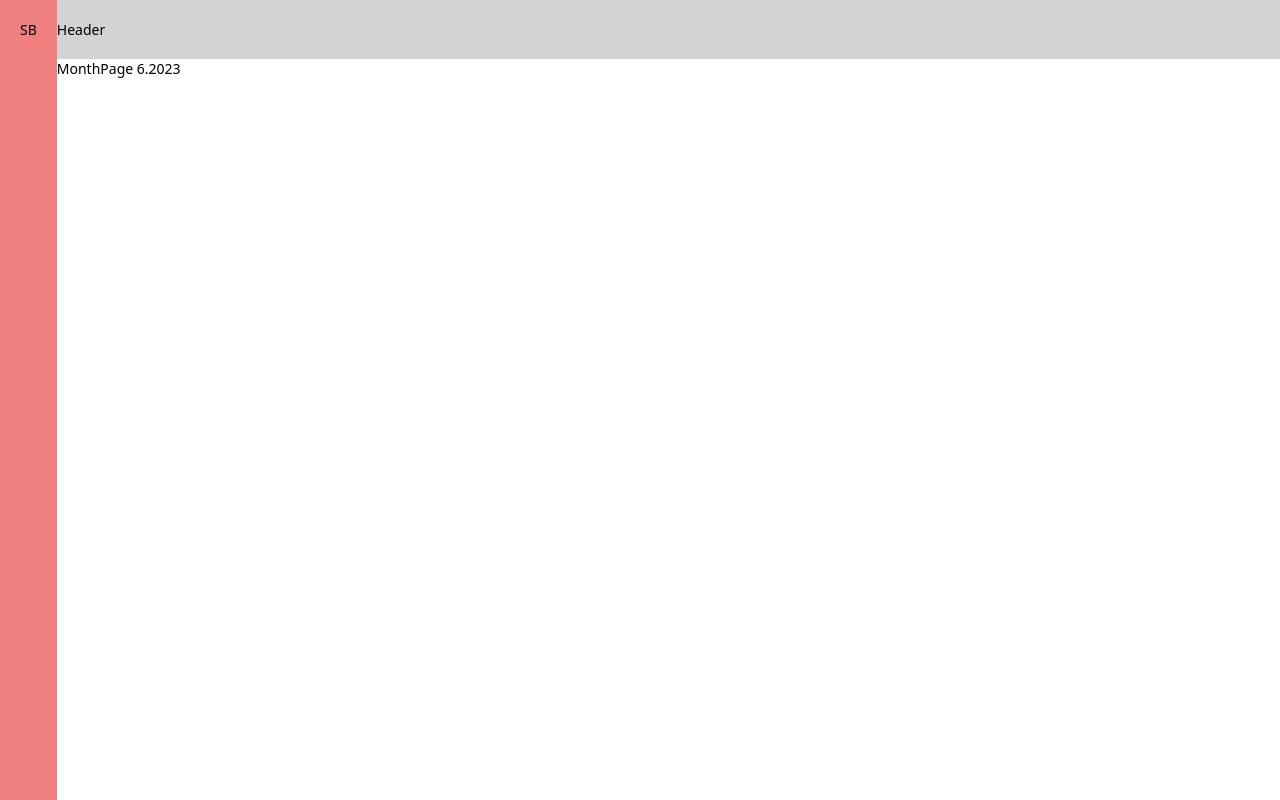
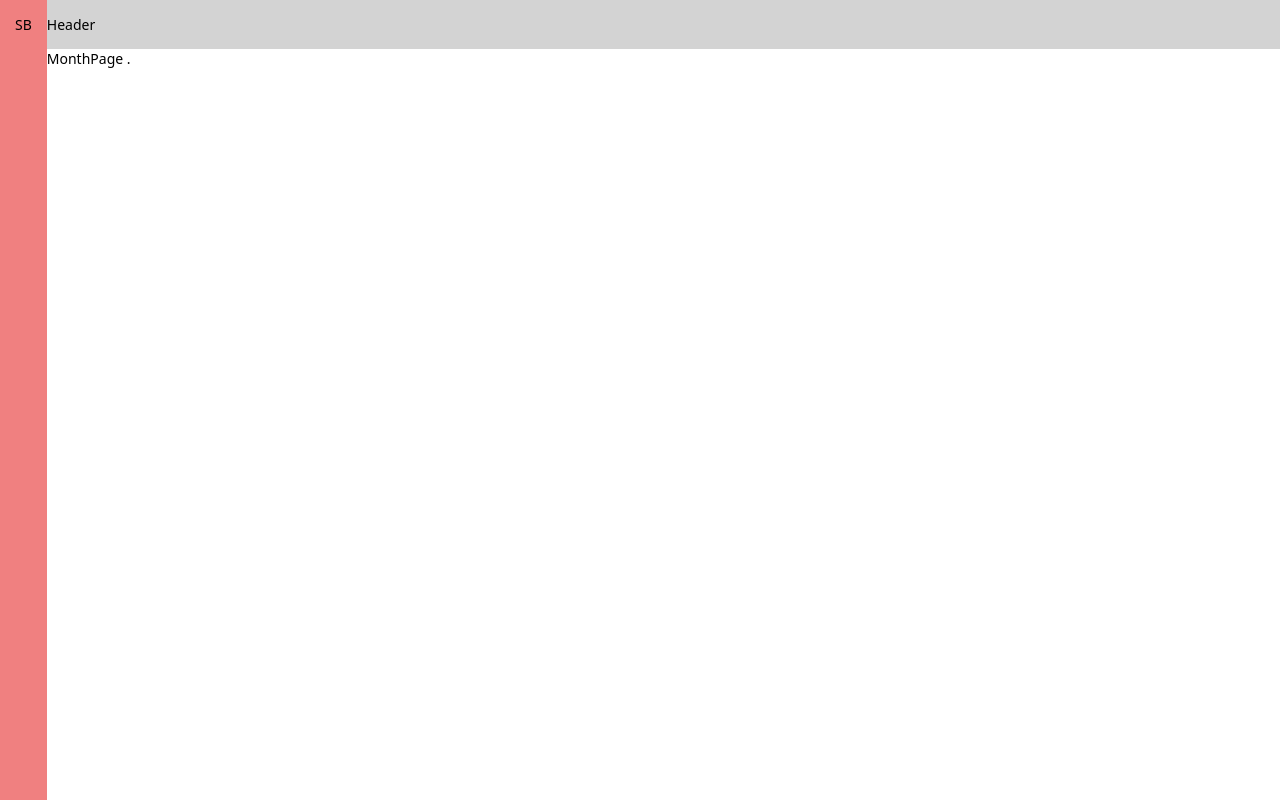
Before and after one commit to Erball-M/Calendar, a React (Vite) app: page / in a window 1280 px wide. Built offline with nearby package versions, Linux system fonts and the light colour scheme.

Commit message:
beginnig of switching to refactored utilities in Year/Month-Pages

```diff
--- a/src/components/YearMonth/YearMonth.jsx
+++ b/src/components/YearMonth/YearMonth.jsx
@@ -1,5 +1,5 @@
 import React, { useMemo } from 'react'
-import { getDaysWithIndent } from '../../utils/yearUtils'
+import { getMonthDaysWithIndent } from '../../utils/dateUtils'
 import { WeekDayNames } from '../../constans/dateNames'
 import cl from './YearMonth.module.scss'
 
@@ -20,7 +20,7 @@ const WeekDaysRow = () => {
 
 const YearMonth = ({ month }) => {
     const hadnledMonthDays = useMemo(() => {
-        return (getDaysWithIndent(month))
+        return (getMonthDaysWithIndent(month))
     }, [month])
 
     return (
--- a/src/pages/MonthPage/MonthPage.jsx
+++ b/src/pages/MonthPage/MonthPage.jsx
@@ -1,15 +1,23 @@
-import React from 'react'
-import { useParams } from 'react-router-dom'
+import React, { useEffect } from 'react'
+import { useNavigate, useParams } from 'react-router-dom'
+import { checkDateInRange } from '../../utils/dateUtils'
+import { } from '../../components/components'
 import cl from './MonthPage.module.scss'
 
 const MonthPage = () => {
-    const {
-        year = (new Date().getFullYear()),
-        month = (new Date().getMonth() + 1),
-    } = useParams()
+    const params = useParams()
+    const navigate = useNavigate()
+
+    useEffect(() => {
+        const isInRange = checkDateInRange(params)
+        // if (isInRange) {
+        //     navigate(isInRange)
+        // }
+        console.log(isInRange, 'isInRangeMonthPage')
+    }, [params])
 
     return (
-        <div>MonthPage {month}.{year}</div>
+        <div>MonthPage {params.month}.{params.year}</div>
     )
 }
 
--- a/src/pages/YearPage/YearPage.jsx
+++ b/src/pages/YearPage/YearPage.jsx
@@ -1,6 +1,6 @@
 import React, { useEffect, useMemo } from 'react'
 import { useNavigate, useParams } from 'react-router-dom'
-import { getYearMonths, checkYearInRange } from '../../utils/yearUtils'
+import { checkDateInRange, getYearMonths } from '../../utils/dateUtils'
 import { YearMonth } from '../../components/components'
 import cl from './YearPage.module.scss'
 
@@ -8,15 +8,15 @@ const YearPage = () => {
   const params = useParams()
   const navigate = useNavigate()
 
-  const year = parseInt(params.year)
   useEffect(() => {
-    const isInRange = checkYearInRange(year)
-    if (isInRange) {
-      navigate(isInRange)
-    }
-  }, [year])
+    const isInRange = checkDateInRange(params)
+    // if (isInRange) {
+    //   navigate(isInRange)
+    // }
+    console.log(isInRange, 'isInRangeYearPage')
+  }, [params])
 
-  const months = useMemo(() => getYearMonths(year), [year])
+  const months = useMemo(() => getYearMonths(params.year), [params.year])
 
   return (
     <div className={cl.wrapper}>
--- a/src/styles/_vars.scss
+++ b/src/styles/_vars.scss
@@ -6,7 +6,7 @@
     --fz-l: 18px;
 
     --container-width: 1200px;
-    --component-padding: 20px;
+    --component-padding: 15px;
 }
 
 body[data-theme=light] {}
--- a/src/utils/dateUtils.js
+++ b/src/utils/dateUtils.js
@@ -46,7 +46,7 @@ export function checkDateInRange(params) {
     const month = parseInt(params.month)
     const day = parseInt(params.day)
 
-    const res = ''
+    let res = ''
     if (year ?? false) {
         const yearInRange = checkYearInRange(year)
         res += yearInRange
```
